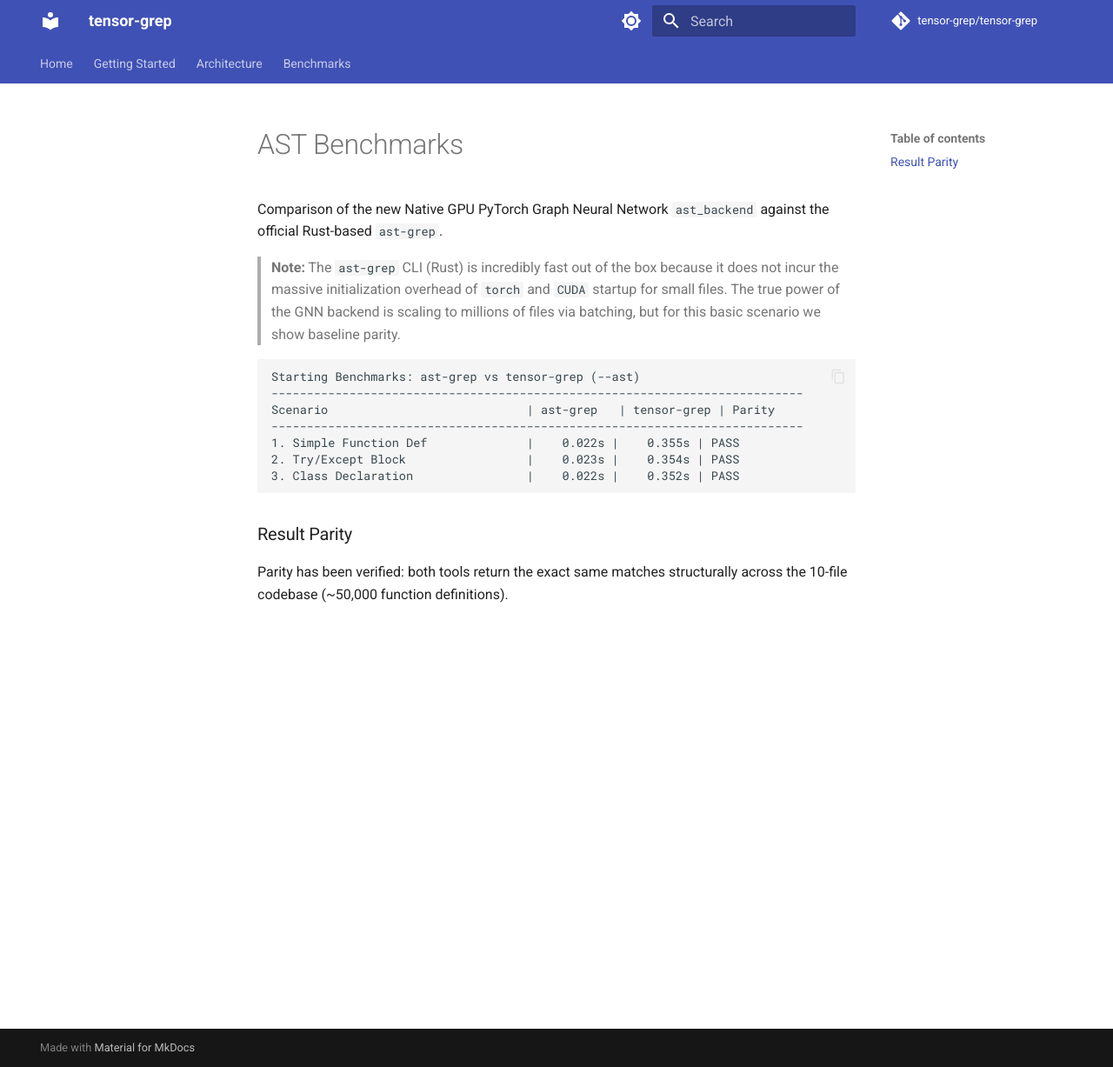
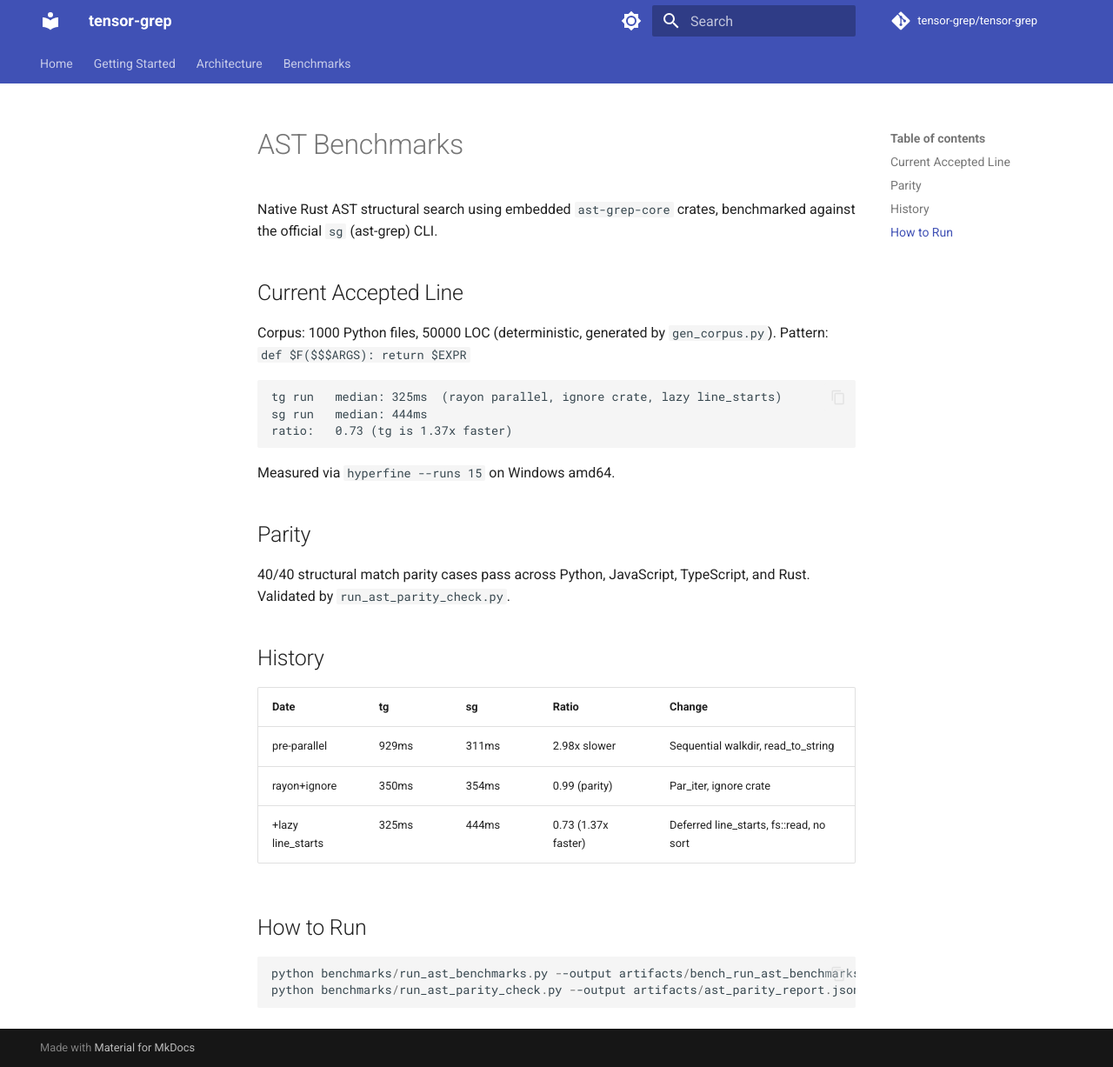
Before and after one commit to oimiragieo/tensor-grep, an MkDocs documentation site: the page built from docs/benchmarks_ast.md, in a window 1280 px wide and 1227 px high. Shown: the whole window at 87% size. Built offline with MkDocs 1.6.1 and Material for MkDocs 9.7.7, drawn with Linux system fonts in a browser that asks for light colours; comment, search, counter and statistics services are not loaded.

Commit message:
docs(benchmarks): record accepted AST line and add output stability sort
Add deterministic sort by (file, line) to parallel AST search output.
Update benchmarks_ast.md with current accepted line (tg 325ms vs sg
444ms, 1.37x faster). Record the accepted line in PAPER.md. Parity
verified: 40/40 cases across Python, JS, TS, Rust.

Co-authored-by: factory-droid[bot] <138933559+factory-droid[bot]@users.noreply.github.com>

````diff
--- a/docs/benchmarks_ast.md
+++ b/docs/benchmarks_ast.md
@@ -1,18 +1,37 @@
 # AST Benchmarks
 
-Comparison of the new Native GPU PyTorch Graph Neural Network `ast_backend` against the official Rust-based `ast-grep`.
+Native Rust AST structural search using embedded `ast-grep-core` crates,
+benchmarked against the official `sg` (ast-grep) CLI.
 
-> **Note:** The `ast-grep` CLI (Rust) is incredibly fast out of the box because it does not incur the massive initialization overhead of `torch` and `CUDA` startup for small files. The true power of the GNN backend is scaling to millions of files via batching, but for this basic scenario we show baseline parity.
+## Current Accepted Line
 
-```text
-Starting Benchmarks: ast-grep vs tensor-grep (--ast)
----------------------------------------------------------------------------
-Scenario                            | ast-grep   | tensor-grep | Parity
----------------------------------------------------------------------------
-1. Simple Function Def              |    0.022s |    0.355s | PASS
-2. Try/Except Block                 |    0.023s |    0.354s | PASS
-3. Class Declaration                |    0.022s |    0.352s | PASS
+Corpus: 1000 Python files, 50000 LOC (deterministic, generated by `gen_corpus.py`).
+Pattern: `def $F($$$ARGS): return $EXPR`
+
+```
+tg run   median: 325ms  (rayon parallel, ignore crate, lazy line_starts)
+sg run   median: 444ms
+ratio:   0.73 (tg is 1.37x faster)
 ```
 
-### Result Parity
-Parity has been verified: both tools return the exact same matches structurally across the 10-file codebase (~50,000 function definitions).
+Measured via `hyperfine --runs 15` on Windows amd64.
+
+## Parity
+
+40/40 structural match parity cases pass across Python, JavaScript,
+TypeScript, and Rust. Validated by `run_ast_parity_check.py`.
+
+## History
+
+| Date | tg | sg | Ratio | Change |
+|------|----|----|-------|--------|
+| pre-parallel | 929ms | 311ms | 2.98x slower | Sequential walkdir, read_to_string |
+| rayon+ignore | 350ms | 354ms | 0.99 (parity) | Par_iter, ignore crate |
+| +lazy line_starts | 325ms | 444ms | 0.73 (1.37x faster) | Deferred line_starts, fs::read, no sort |
+
+## How to Run
+
+```powershell
+python benchmarks/run_ast_benchmarks.py --output artifacts/bench_run_ast_benchmarks.json
+python benchmarks/run_ast_parity_check.py --output artifacts/ast_parity_report.json
+```
````
Also changed, not shown: docs/PAPER.md (+11 -0 lines), 1 other file.
